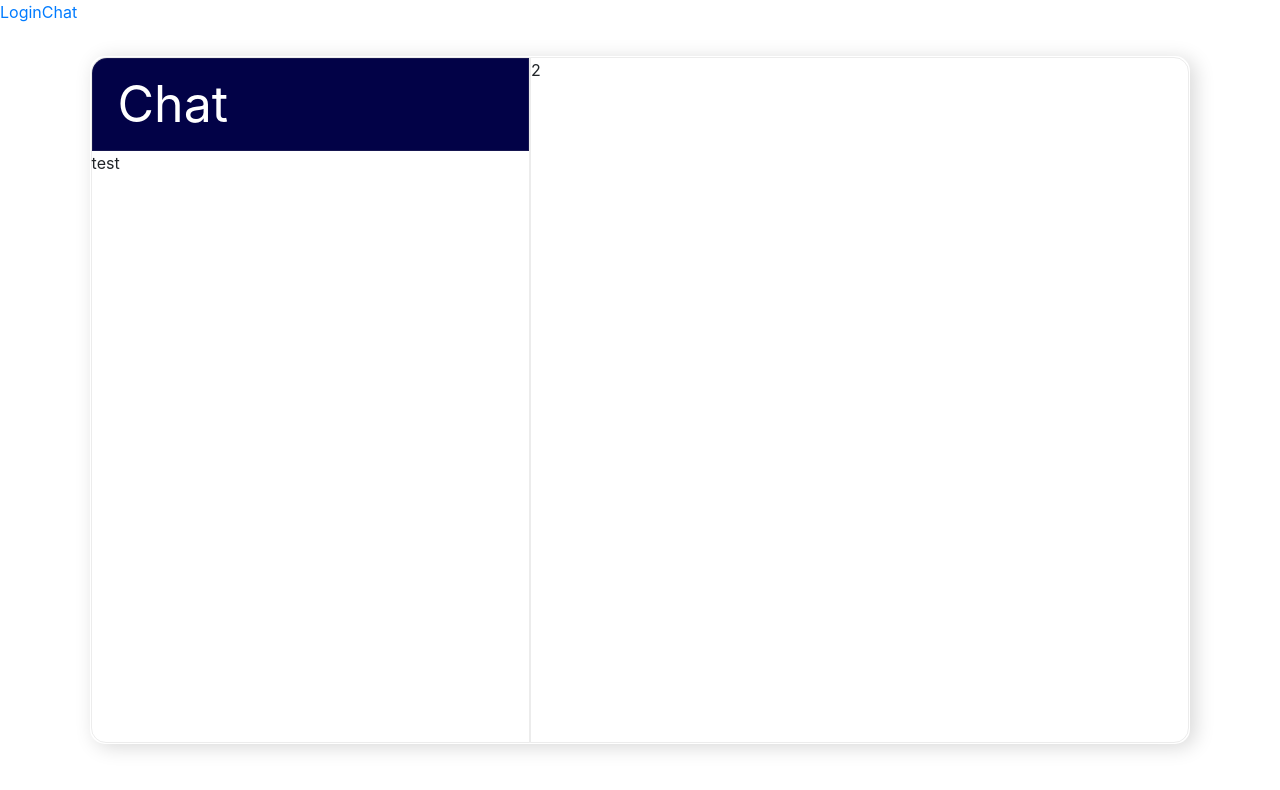
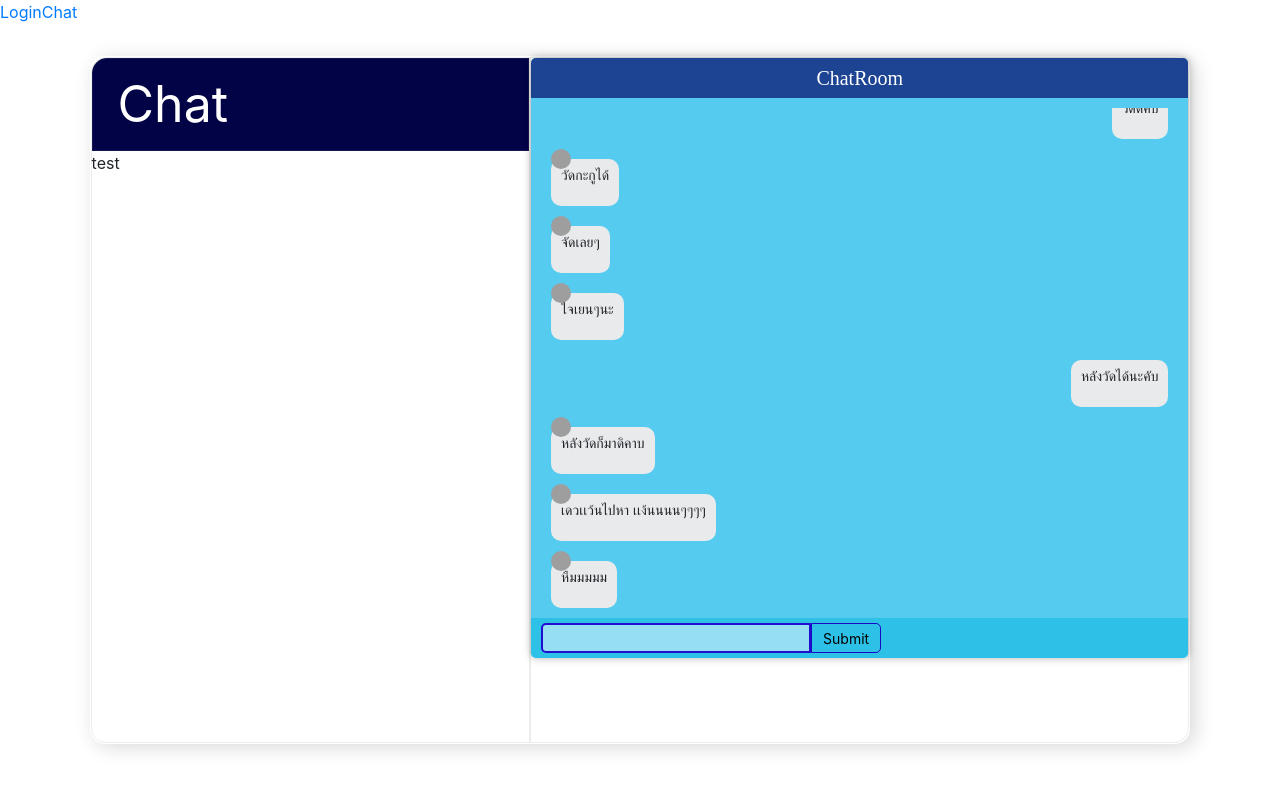
Before and after one commit to beemtny/G-Chat, a React (Create React App) app: page /chat in a window 1280 px wide. Shown: the top 790 px of the page. Built offline with nearby package versions, Linux system fonts and the light colour scheme; grey boxes are pictures that could not be loaded.

Commit message:
add right chatbox
add test text
auto scroll
add pic and horrible background
*** not poperly scale

```diff
--- a/package.json
+++ b/package.json
@@ -6,6 +6,7 @@
     "mdbreact": "^4.11.1",
     "react": "^16.8.4",
     "react-bootstrap": "^1.0.0-beta.5",
+    "react-chat-widget": "^2.1.4-1",
     "react-dom": "^16.8.4",
     "react-router-dom": "^4.4.0",
     "react-scripts": "2.1.8"
--- a/src/App.css
+++ b/src/App.css
@@ -47,3 +47,103 @@
   box-shadow: 5px 3px 20px rgba(0, 0, 0, 0.158);
   padding: 100px 60px 100px 60px;
 }
+
+.chatroom {
+  background-color: rgba(14, 182, 233, 0.7);
+  border-radius: 5px;
+  overflow: hidden;
+  box-shadow: 0 0 8px 0 rgba(0,0,0, 0.3);
+}
+
+.chatroom h3 {
+  font-family: 'Pacifico', cursive;
+  background-color: rgba(9, 16, 114, 0.726);
+  color: #FFF;
+  margin: 0;
+  height: 40px;
+  font-size: 20px;
+  display: flex;
+  align-items: center;
+  justify-content: center;
+}
+
+.chatroom .chats {
+  box-sizing: border-box;
+  padding: 0 20px;
+  margin: 10px 0 0;
+  height: 510px;
+  overflow-y: scroll;
+}
+
+.chatroom .chats .chat {
+  background: rgba(241, 236, 236, 0.952);
+  position: relative;
+  padding: 5px 10px;
+  font-size: 14px;
+  border-radius: 10px;
+  list-style: none;
+  float: left;
+  clear: both;
+  margin: 10px 0;
+  max-width: 200px;
+}
+
+.chatroom .chats .chat img {
+  width: 20px;
+  height: 20px;
+  border-radius: 50%;
+  position: absolute;
+  top: -10px;
+  left: 0px;
+}
+
+.chatroom .chats .chat.right {
+  float: right;
+  clear: both;
+}
+
+.chatroom .chats .chat a {
+  text-decoration: none;
+  color:rgb(25, 91, 136);
+}
+
+.chatroom .input {
+  height: 40px;
+  width: 100%;
+  background: rgba(30, 188, 228, 0.7);
+  display: flex;
+  flex-direction: row;
+  align-items: center;
+}
+
+.chatroom .input input[type="text"] {
+  background: rgba(255, 255, 255, 0.5);
+  outline: 0;
+  border: 2px solid rgb(32, 13, 209);
+  padding: 0 5px;
+  border-top-left-radius: 5px;
+  border-bottom-left-radius: 5px;
+  margin-left: 10px;
+  height: 30px;
+  width: 270px;
+  box-sizing: border-box;
+  font-size: 14px;
+}
+
+.chatroom .input input[type="submit"] {
+  background: transparent;
+  border: 1px solid rgb(26, 8, 194);
+  height: 30px;
+  width: 70px;
+  font-size: 14px;
+  box-sizing: border-box;
+  border-top-right-radius: 5px;
+  border-bottom-right-radius: 5px;
+  cursor: pointer;
+  transition: all 0.3s ease;
+}
+
+.chatroom .input input[type="submit"]:hover {
+  background: rgb(38, 8, 209);
+  color: #FFF;
+}
--- a/src/Chat.js
+++ b/src/Chat.js
@@ -1,8 +1,77 @@
 import React, { Component } from "react";
 import "./App.css";
 import Client from "./component/Client";
+import Message from './Message.js';
+import ReactDOM from 'react-dom';
+export default class Chat extends Component {
+  constructor(props) {
+    super(props);
+    //TEST
+    this.state = {
+        chats: [{
+            username: "Job",
+            content: <p>วัดดีคับ</p>,
+            img: "https://scontent.fbkk12-3.fna.fbcdn.net/v/t1.0-9/38737612_1929131837146363_6837282696201240576_n.jpg?_nc_cat=102&_nc_eui2=AeHAXKjNSVqYsLNyPhzu6AKUMyIujgbE12osK6lhugNB8dM6XcR2UJN6bwdZqT_2eneGnpy6CQsmlSEfeSd5r6n2OnBmX4MLNz6cDIQeVKcMVg&_nc_ht=scontent.fbkk12-3.fna&oh=0160a70904cd1c4afb3e7a315f7ccacd&oe=5D11651E",
+        }, {
+            username: "Zen",
+            content: <p>วัดกะกูได้</p>,
+            img: "https://scontent.fbkk9-2.fna.fbcdn.net/v/t1.0-9/38817975_1983880531680485_703781742078590976_n.jpg?_nc_cat=109&_nc_eui2=AeES5xipaUyJQK0QaOChyO1AZOCmHBNkRgTcmc-3wpTisGPh0g-q_gDtklAstKKkv2d7sga4IyRMNr--uiYnsge7PuyGYVt4TbAddc3CBzrX5A&_nc_ht=scontent.fbkk9-2.fna&oh=ab36e66f7a88169d8f252d37bcc6e646&oe=5D036573",
+        }, {
+            username: "Patja",
+            content: <p>จัดเลยๆ</p>,
+            img: "https://cdn.pixabay.com/photo/2013/07/13/10/07/man-156584_960_720.png",
+        }, {
+            username: "Most",
+            content: <p>ใจเยนๆนะ</p>,
+            img: "https://scontent.fbkk9-2.fna.fbcdn.net/v/t1.0-9/12647440_1113114828700184_2077136073385067896_n.jpg?_nc_cat=109&_nc_eui2=AeHugNI61Z-GOiuz0EueA5kdpjfokLsTLDUKGNI3bv3IQ0irzeTCetUcVa_vaY5z1XDrCT0zeRCJ6tglql_J16ZXPHx8FU_BUcYQa8jZIGnFkA&_nc_ht=scontent.fbkk9-2.fna&oh=b2733fd429ef430f4c66ccc6d1ff87f5&oe=5D11D91B",
+        }
+        , {
+            username: "Job",
+            content: <p>หลังวัดได้นะคับ</p>,
+            img: "https://scontent.fbkk12-3.fna.fbcdn.net/v/t1.0-9/38737612_1929131837146363_6837282696201240576_n.jpg?_nc_cat=102&_nc_eui2=AeHAXKjNSVqYsLNyPhzu6AKUMyIujgbE12osK6lhugNB8dM6XcR2UJN6bwdZqT_2eneGnpy6CQsmlSEfeSd5r6n2OnBmX4MLNz6cDIQeVKcMVg&_nc_ht=scontent.fbkk12-3.fna&oh=0160a70904cd1c4afb3e7a315f7ccacd&oe=5D11651E",
+        }, {
+            username: "Zen",
+            content: <p>หลังวัดก็มาดิคาบ</p>,
+            img: "https://scontent.fbkk9-2.fna.fbcdn.net/v/t1.0-9/38817975_1983880531680485_703781742078590976_n.jpg?_nc_cat=109&_nc_eui2=AeES5xipaUyJQK0QaOChyO1AZOCmHBNkRgTcmc-3wpTisGPh0g-q_gDtklAstKKkv2d7sga4IyRMNr--uiYnsge7PuyGYVt4TbAddc3CBzrX5A&_nc_ht=scontent.fbkk9-2.fna&oh=ab36e66f7a88169d8f252d37bcc6e646&oe=5D036573",
+        }, {
+            username: "Zen",
+            content: <p>เดวเเว้นไปหา เเง้นนนนๆๆๆๆ</p>,
+            img: "https://scontent.fbkk9-2.fna.fbcdn.net/v/t1.0-9/38817975_1983880531680485_703781742078590976_n.jpg?_nc_cat=109&_nc_eui2=AeES5xipaUyJQK0QaOChyO1AZOCmHBNkRgTcmc-3wpTisGPh0g-q_gDtklAstKKkv2d7sga4IyRMNr--uiYnsge7PuyGYVt4TbAddc3CBzrX5A&_nc_ht=scontent.fbkk9-2.fna&oh=ab36e66f7a88169d8f252d37bcc6e646&oe=5D036573",
+        }, {
+            username: "Beam",
+            content: <p>หืมมมมม</p>,
+            img: "https://i.kym-cdn.com/entries/icons/original/000/027/475/Screen_Shot_2018-10-25_at_11.02.15_AM.png",
+        }]
+    };
 
-export default class Chat extends Component {
+    this.submitMessage = this.submitMessage.bind(this);
+}
+//Scroll ลง
+componentDidMount() {
+    this.scrollToBot();
+}
+
+componentDidUpdate() {
+    this.scrollToBot();
+}
+
+scrollToBot() {
+    ReactDOM.findDOMNode(this.refs.chats).scrollTop = ReactDOM.findDOMNode(this.refs.chats).scrollHeight;
+}
+
+submitMessage(e) {
+    e.preventDefault();
+    //user ปัจจุบันที่ login
+    this.setState({
+        chats: this.state.chats.concat([{
+            username: "Job",
+            content: <p>{ReactDOM.findDOMNode(this.refs.msg).value}</p>,
+            img: "https://scontent.fbkk12-3.fna.fbcdn.net/v/t1.0-9/38737612_1929131837146363_6837282696201240576_n.jpg?_nc_cat=102&_nc_eui2=AeHAXKjNSVqYsLNyPhzu6AKUMyIujgbE12osK6lhugNB8dM6XcR2UJN6bwdZqT_2eneGnpy6CQsmlSEfeSd5r6n2OnBmX4MLNz6cDIQeVKcMVg&_nc_ht=scontent.fbkk12-3.fna&oh=0160a70904cd1c4afb3e7a315f7ccacd&oe=5D11651E",
+        }])
+    }, () => {
+        ReactDOM.findDOMNode(this.refs.msg).value = "";
+    });
+}
   componentWillMount() {
     console.log("componentWillMount");
   }
@@ -10,12 +79,28 @@ export default class Chat extends Component {
   //   var socket = io.connect('http://localohost:3000');
 
   render() {
+    const username = "Job";
+    const { chats } = this.state;
     return (
       <div className="boxChat">
         <div className="block-left">
           <Client />
         </div>
-        <div className="block-right">2</div>
+        <div className="block-right"> <div className="chatroom">
+                <h3>ChatRoom</h3>
+                <ul className="chats" ref="chats">
+                    {
+                        chats.map((chat) =>
+                            <Message chat={chat} user={username} />
+                        )
+                    }
+                </ul>
+                <form className="input" onSubmit={(e) => this.submitMessage(e)}>
+                    <input type="text" ref="msg" />
+                    <input type="submit" value="Submit" />
+                </form>
+            </div> </div>
+
       </div>
     );
   }
--- /dev/null
+++ b/src/Message.js
@@ -0,0 +1,12 @@
+import React from 'react';
+
+const Message = ({chat, user}) => (
+    <li className={`chat ${user === chat.username ? "right" : "left"}`}>
+        {user !== chat.username
+            && <img src={chat.img} alt={`${chat.username}'s profile pic`} />
+        }
+        {chat.content}
+    </li>
+);
+
+export default Message;
```
Also changed, not shown: 2 other files (tests, documents, lock files or other folders).
